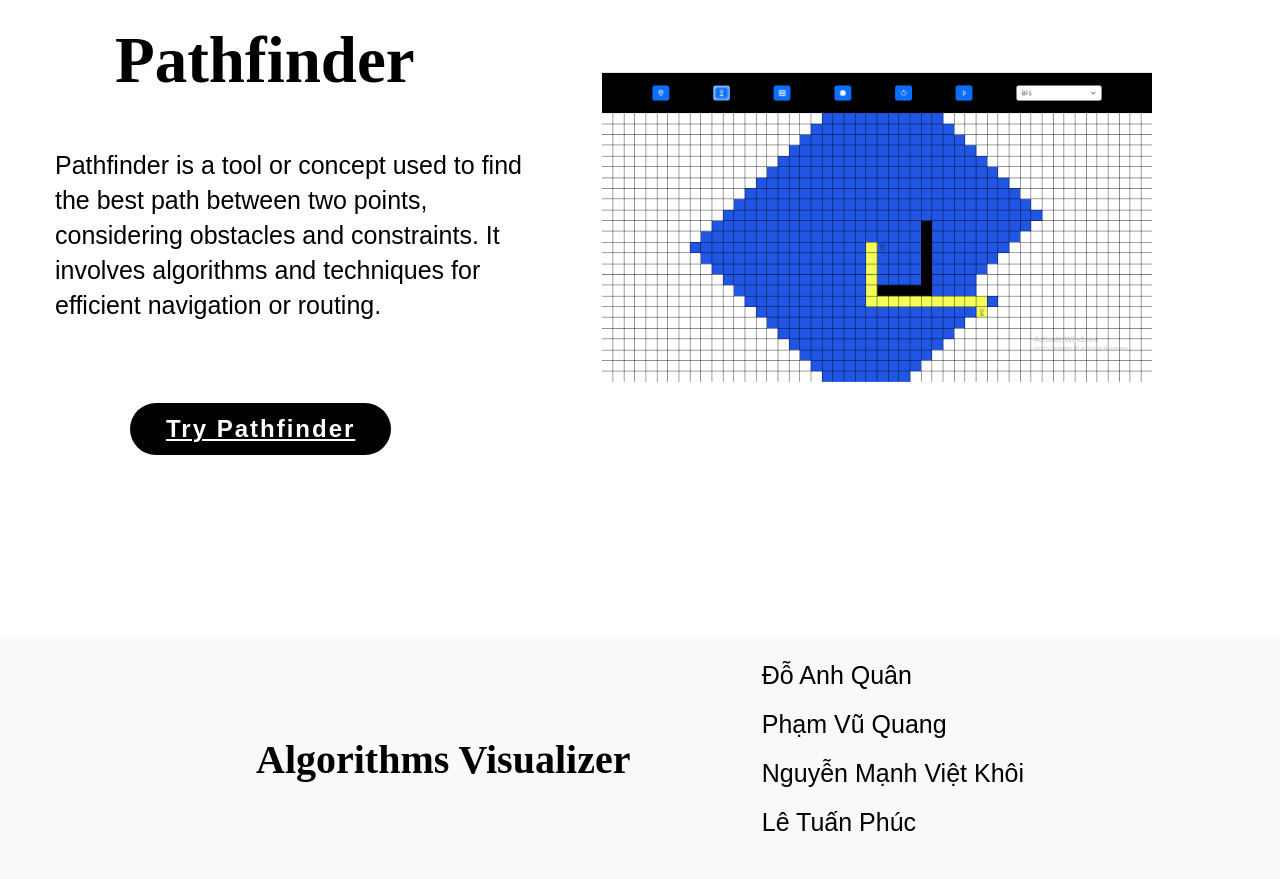
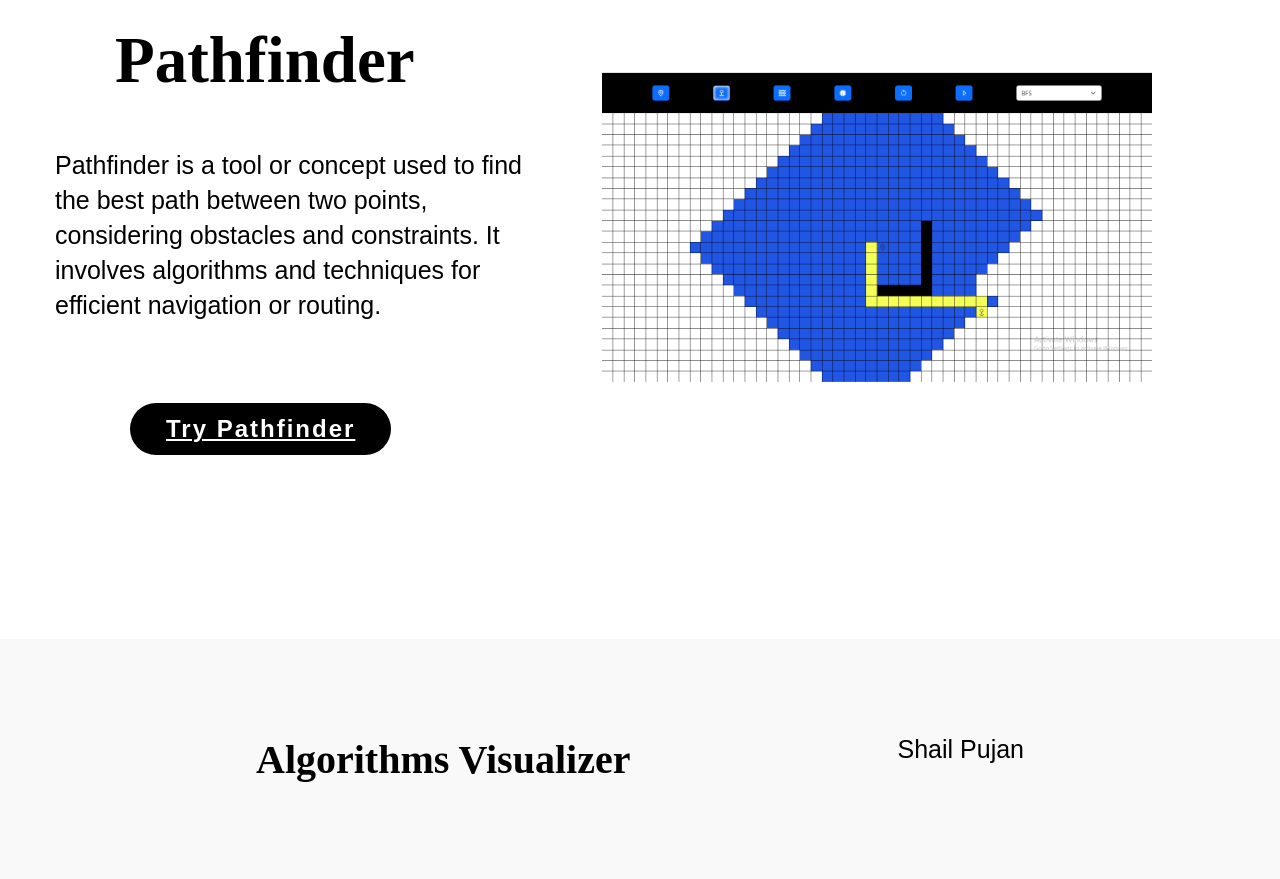
Before and after one commit to shailpujan88/algorithm-visualizer, a website: page index.html in a window 1280 px wide. Shown: the part 4201-5080 px from the top of the page. Drawn offline with Linux system fonts and the light colour scheme.

Commit message:
change html file

```diff
--- a/index.html
+++ b/index.html
@@ -120,10 +120,7 @@
     <div class="information-content">
       <div class="information-logo">Algorithms Visualizer</div>
       <div class="contact-info">
-        <div class="team-member">Đỗ Anh Quân</div>
-        <div class="team-member">Phạm Vũ Quang</div>
-        <div class="team-member">Nguyễn Mạnh Việt Khôi</div>
-        <div class="team-member">Lê Tuấn Phúc</div>
+        <div class="team-member">Shail Pujan</div>
       </div>
     </div>
   </section>
```
